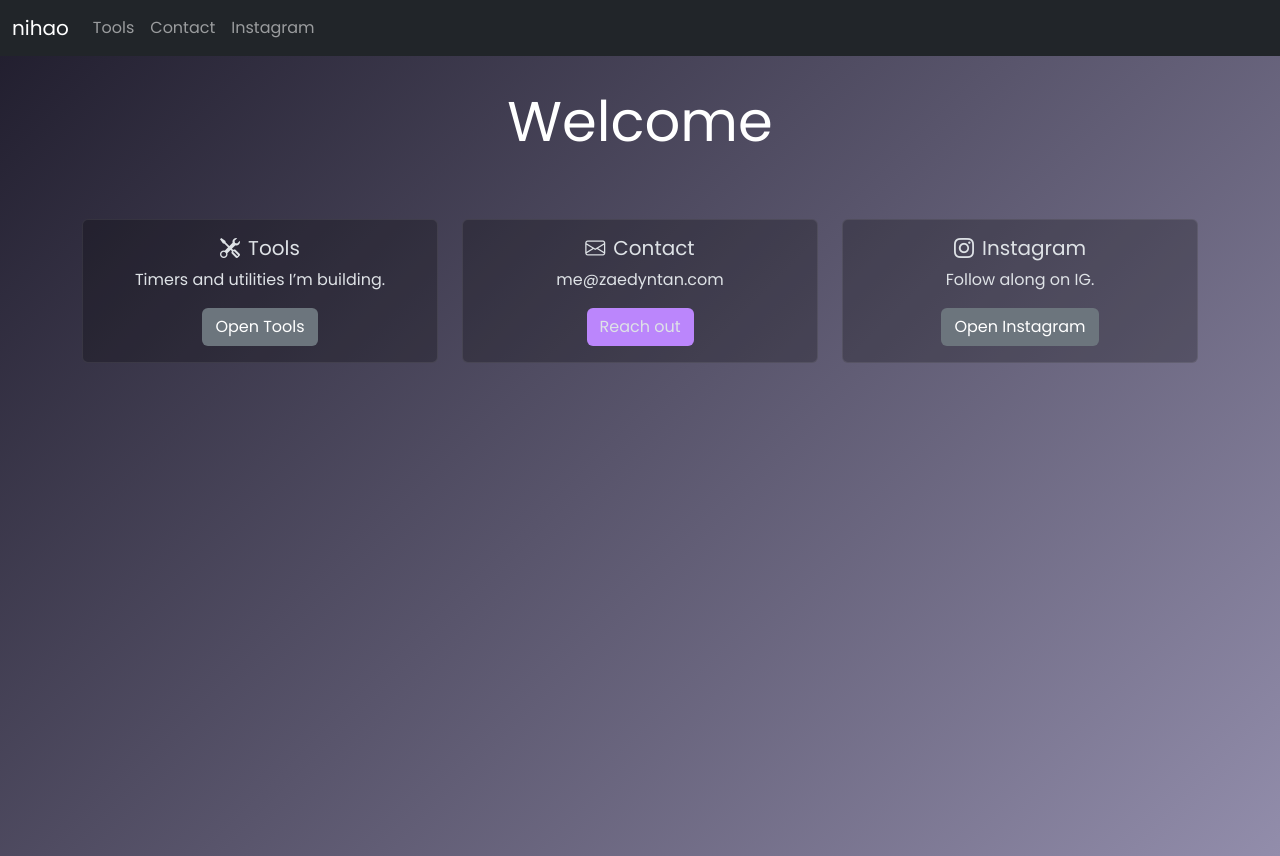
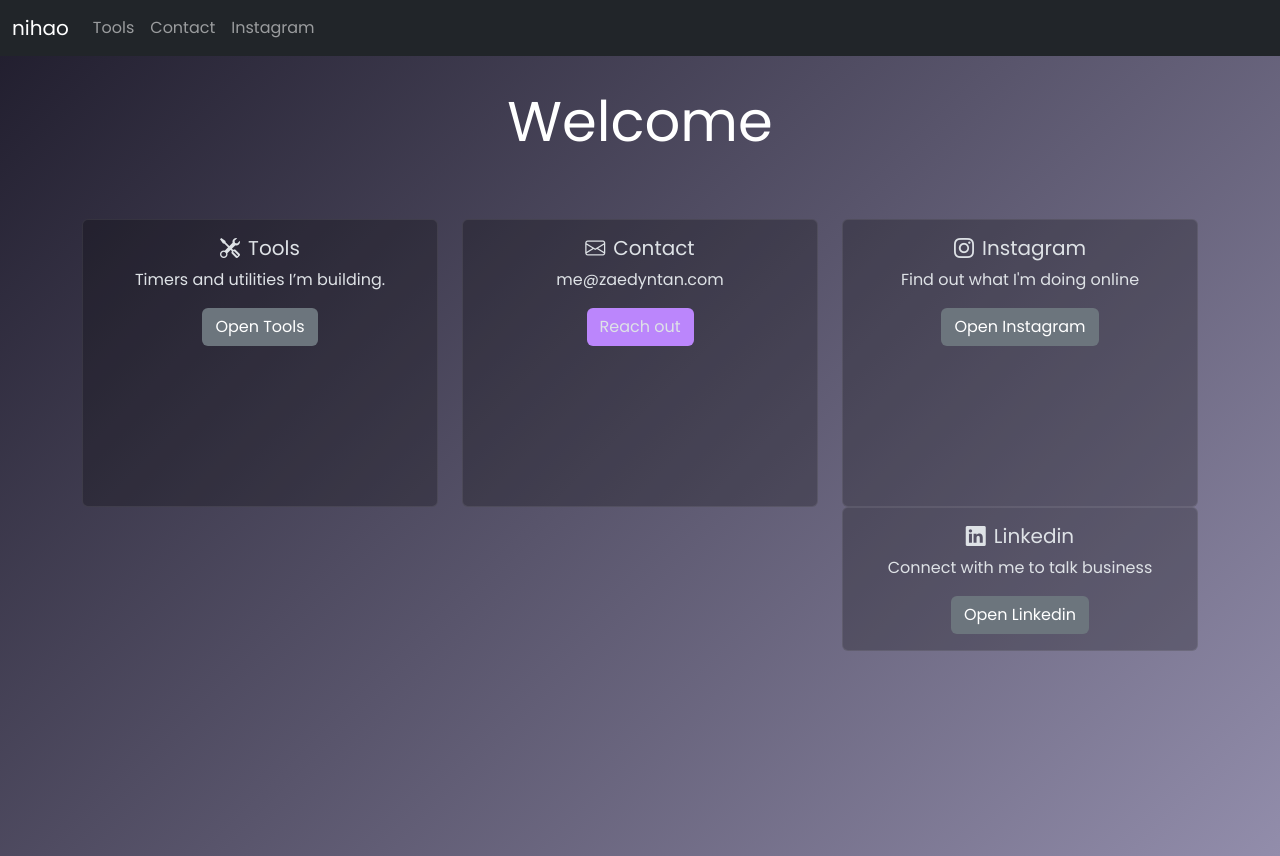
Before and after one commit to zaedyntan/zaedyntan, a website: page index.html in a window 1280 px wide. Drawn offline with nearby package versions, Linux system fonts and the light colour scheme.

Commit message:
update index.html
add linkedin, change ig message

```diff
--- a/index.html
+++ b/index.html
@@ -72,8 +72,16 @@
         <div class="card h-100" data-bs-theme="dark">
           <div class="card-body text-center">
             <h5 class="card-title"><i class="bi bi-instagram me-2"></i>Instagram</h5>
-            <p class="card-text">Follow along on IG.</p>
-            <a href="https://instagram.com/" target="_blank" rel="noopener" class="btn btn-teal">Open Instagram</a>
+            <p class="card-text">Find out what I'm doing online</p>
+            <a href="https://instagram.com/zaedyntan/" target="_blank" rel="noopener" class="btn btn-teal">Open Instagram</a>
+          </div>
+        </div>
+        <div class="col">
+        <div class="card h-100" data-bs-theme="dark">
+          <div class="card-body text-center">
+            <h5 class="card-title"><i class="bi bi-linkedin me-2"></i>Linkedin</h5>
+            <p class="card-text">Connect with me to talk business </p>
+            <a href="https://www.linkedin.com/in/zaedyn-tan-57a781302/" target="_blank" rel="noopener" class="btn btn-teal">Open Linkedin</a>
           </div>
         </div>
       </div>
```
